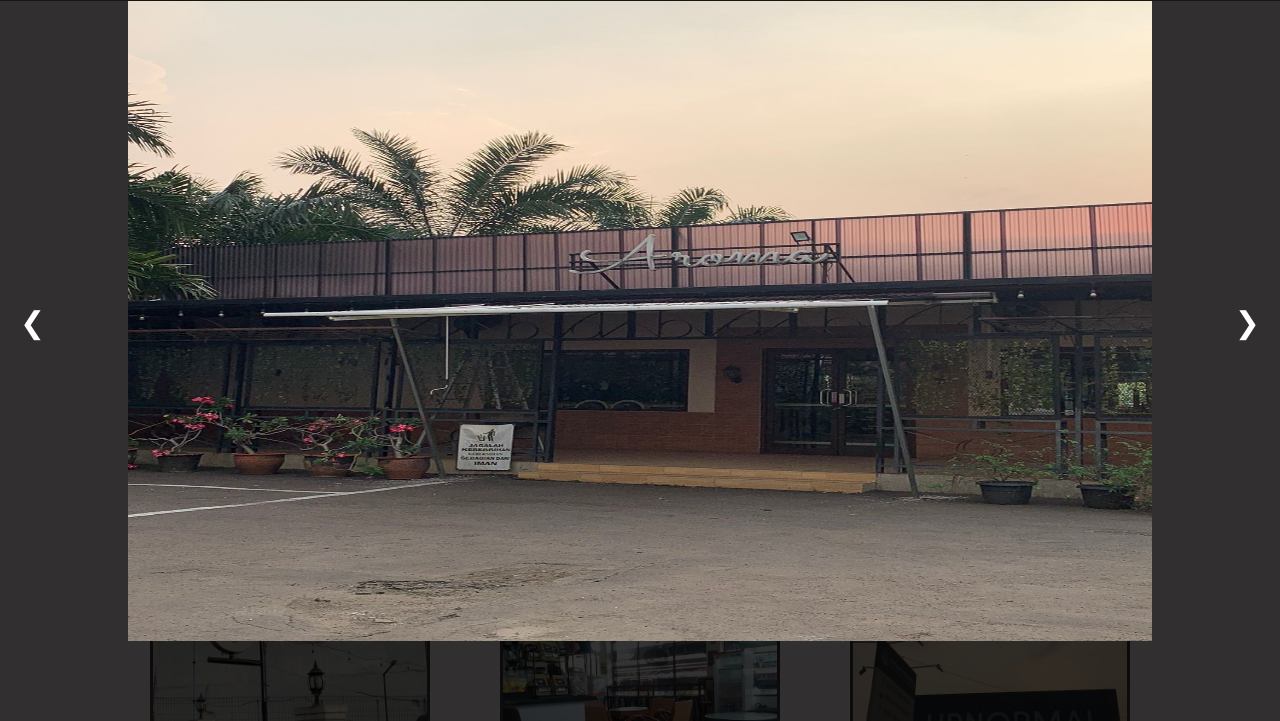
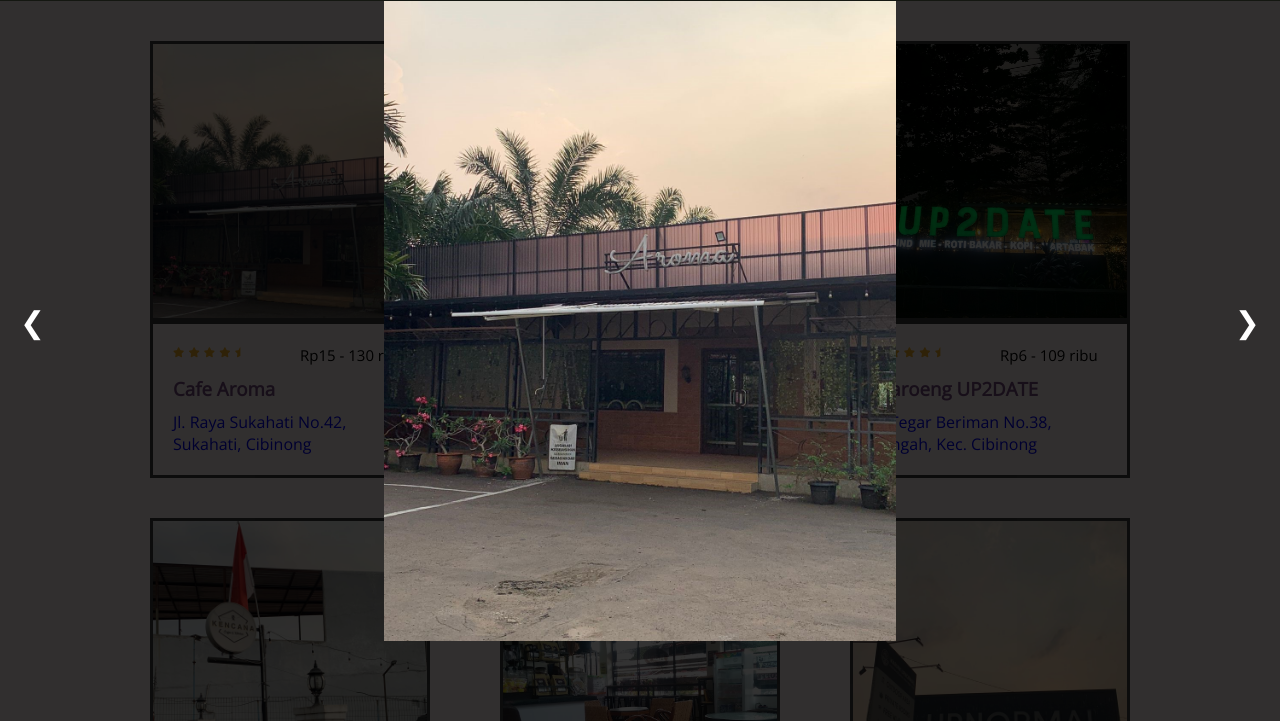
Before and after one commit to taurusgirl21/kuliner, a plain HTML site: page cafe.html in a window 1280 px wide. Both pictures are taken after a click on the picture 290 px from the left and 294 px from the top of the page. Shown: the part 79-800 px from the top of the page. Drawn offline with nearby package versions, Linux system fonts and the light colour scheme.

Commit message:
Update style.css

```diff
--- a/style.css
+++ b/style.css
@@ -15,8 +15,8 @@
 }
 
 .popup-image {
-    max-width: 80%;
-    max-height: 80%;
+    max-width: 40%;
+    max-height: 90%;
 }
 
 .close {
```
